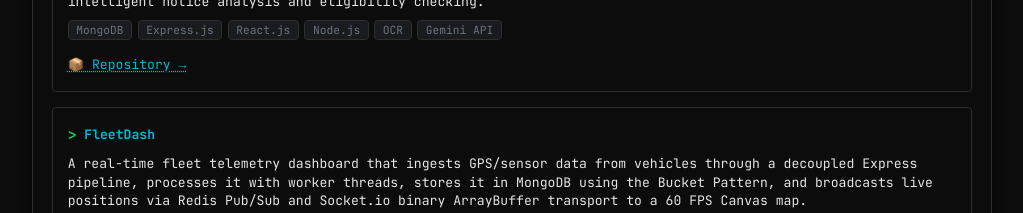
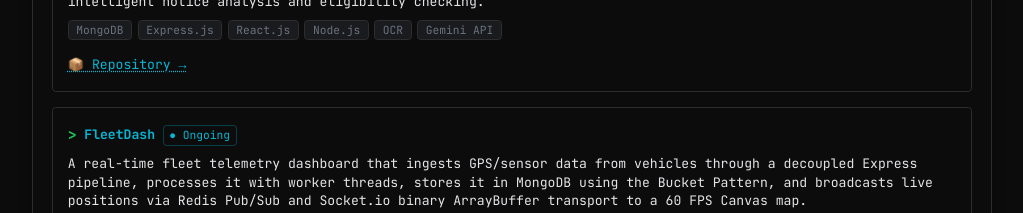
Before and after one commit to mohdarshadd/portfolio, a Next.js app: page / in a window 1280 px wide. Shown: the part 1240-1453 px from the top of the page, without its empty margins (128-1151 px from the left). Built offline with nearby package versions, Linux system fonts and the light colour scheme.

Commit message:
Add ● Ongoing badge for current projects
- Added ongoing?: boolean field to Project interface
- FleetDash marked as ongoing: true
- Renders a cyan ● Ongoing badge next to the project name

```diff
--- a/src/components/Portfolio.tsx
+++ b/src/components/Portfolio.tsx
@@ -143,6 +143,11 @@ export default function Portfolio() {
               {p.hackathonWinner && (
                 <span className="text-[10px] sm:text-xs text-fg-yellow border border-fg-yellow/30 px-1.5 py-0.5 rounded">
                   🏆 Winner
+                </span>
+              )}
+              {p.ongoing && (
+                <span className="text-[10px] sm:text-xs text-fg-cyan border border-fg-cyan/30 px-1.5 py-0.5 rounded">
+                  ● Ongoing
                 </span>
               )}
             </div>
--- a/src/data/projects.ts
+++ b/src/data/projects.ts
@@ -6,6 +6,7 @@ export interface Project {
   github?: string;
   live?: string;
   hackathonWinner?: boolean;
+  ongoing?: boolean;
 }
 
 export const projects: Project[] = [
@@ -31,6 +32,7 @@ export const projects: Project[] = [
       "Developed a 60 FPS Canvas rendering engine with directional vehicle indicators, dark/light theme support, and fullscreen mode",
     ],
     github: "https://github.com/Eswaran321/fleetdash",
+    ongoing: true,
   },
   {
     name: "AI Resume Builder",
```
